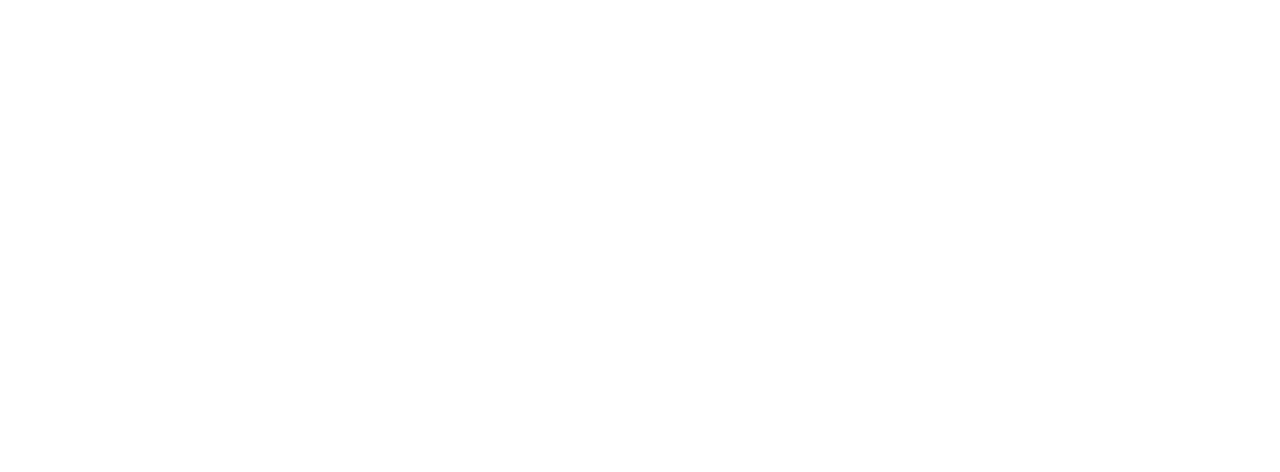
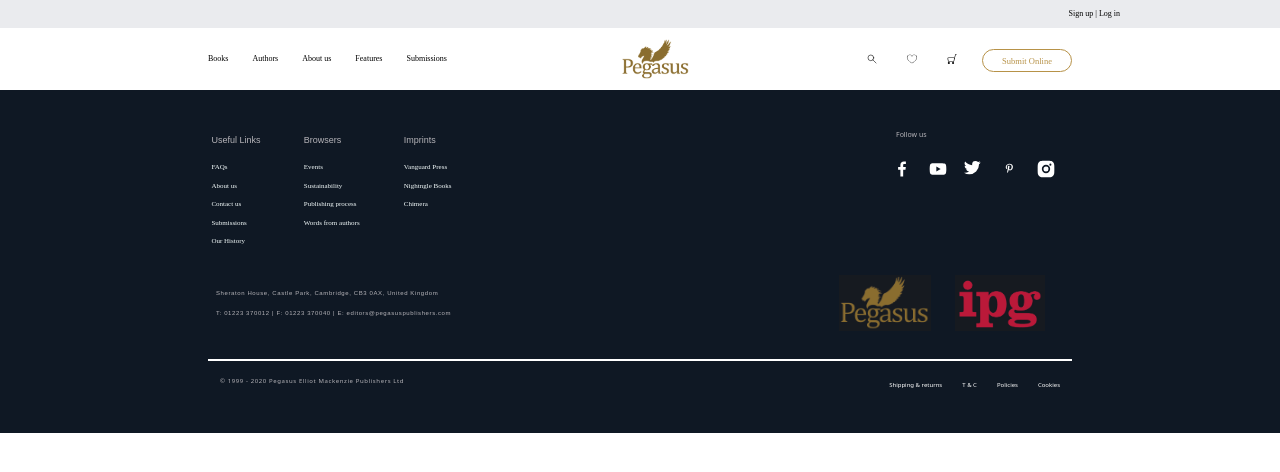
Before and after one commit to Hadees621/pegasus, a React (Create React App) app: page /submitted in a window 1280 px wide. Before the commit this address had no page. Shown: the top 472 px of the page. Built offline with nearby package versions, Linux system fonts and the light colour scheme.

Commit message:
base routing

```diff
--- a/src/App.js
+++ b/src/App.js
@@ -10,6 +10,7 @@
 import Submissions from "./pages/submissions/Submissions";
 import Index from "./pages/terms-and-conditions/Index";
 import Submit from "./pages/submit-online/Submit";
+import Submitted from "./pages/submitted/Submitted";
 
 
 function App() {
@@ -26,6 +27,7 @@
           <Route path="/submissions" element={<Submissions />} />
           <Route path="/terms" element={<Index />} />
           <Route path="/submit-online" element={<Submit />} />
+          <Route path="/submitted" element={<Submitted />} />
         </Routes>
       </Router>
     </div>
--- a/src/pages/submit-online/components/AboutBook.js
+++ b/src/pages/submit-online/components/AboutBook.js
@@ -138,9 +138,9 @@
                                 </label>
                             </div>
 
-                            <button className="bg-[#42BA7A] text-white px-9 py-[10px] rounded-3xl cursor-pointer text-[12px] font-fairplay 1024:text-[9px] 1024:px-5 1024:py-[5px] 2000:text-[18px] 2000:px-11 2000:py-[11px]">
+                            <Link to="/submitted" className="bg-[#42BA7A] text-white px-9 py-[10px] rounded-3xl cursor-pointer text-[12px] font-fairplay 1024:text-[9px] 1024:px-5 1024:py-[5px] 2000:text-[18px] 2000:px-11 2000:py-[11px]">
                                 Submit
-                            </button>
+                            </Link>
                         </div>
                     </form>
                 </div>
--- /dev/null
+++ b/src/pages/submitted/Submitted.js
@@ -0,0 +1,16 @@
+import React from "react";
+import Footer from "../../components/Footer";
+import Header from "../../components/header/Header";
+
+const Submitted = () => {
+
+    return (
+        <>
+            <Header />
+
+            <Footer />
+        </>
+    );
+};
+
+export default Submitted;
```
